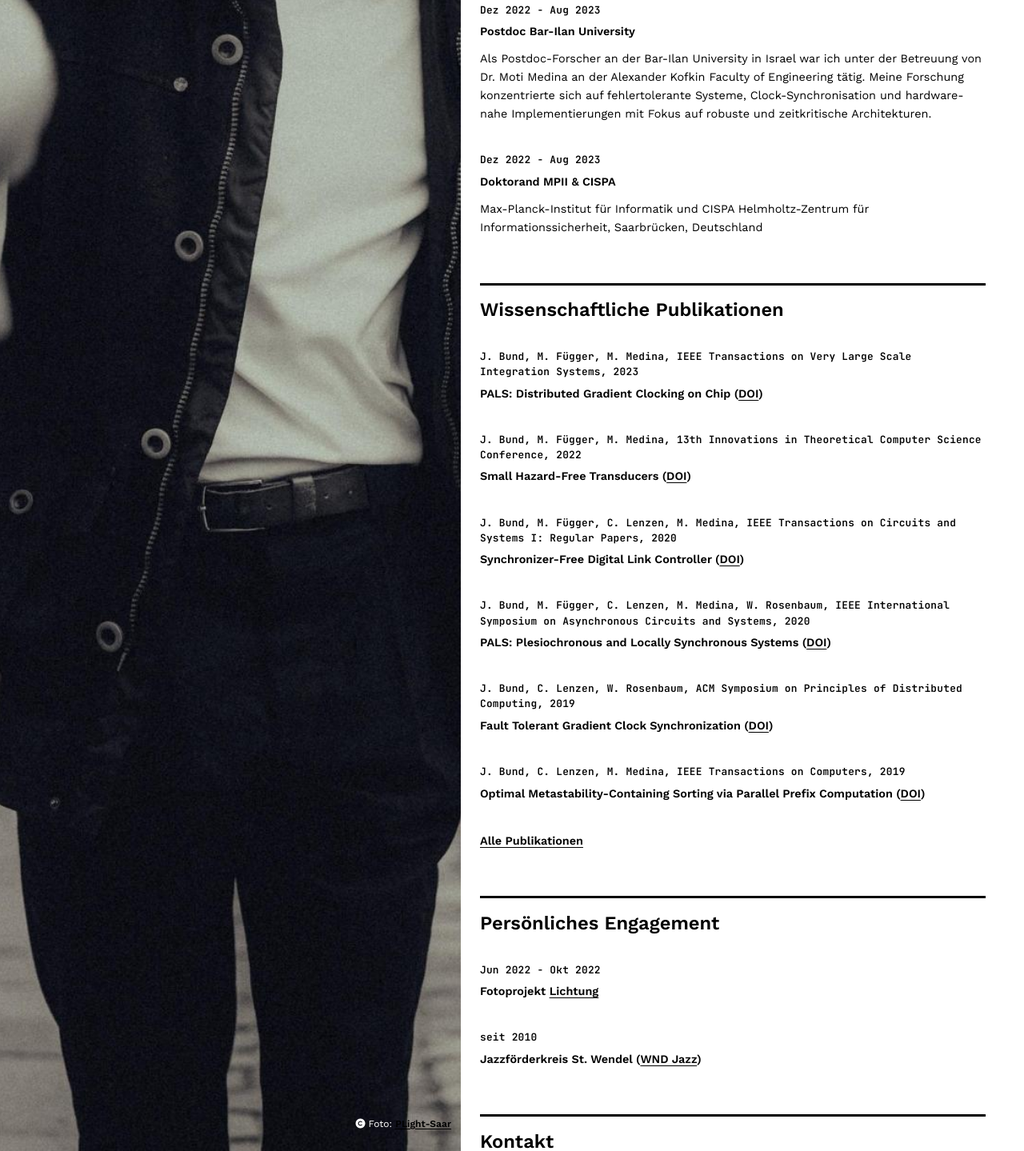
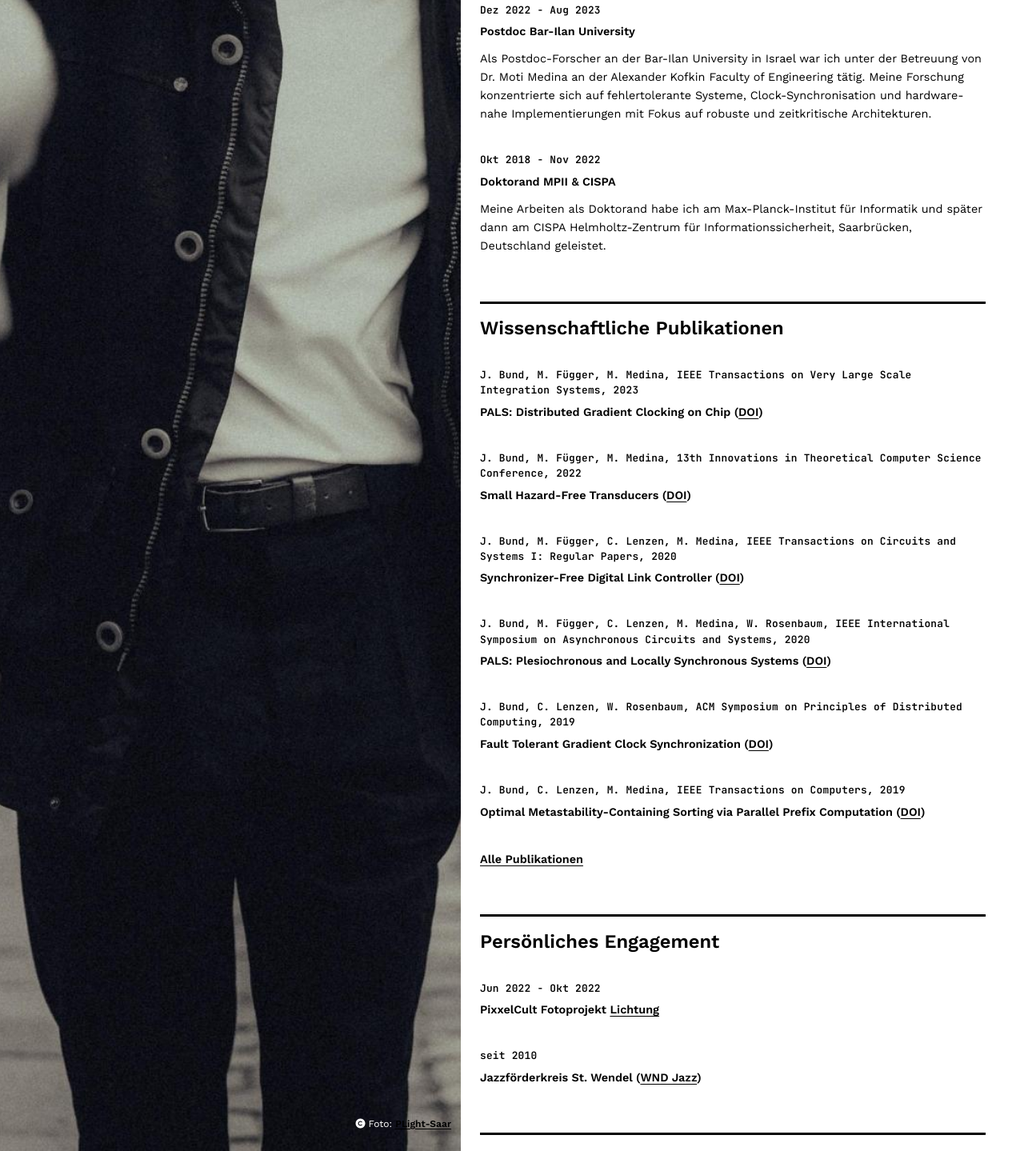
Before and after one commit to johbund/johbund.github.io, a plain HTML site: page index.html in a window 1280 px wide and 2400 px high. Shown: the part 961-2400 px from the top of the page at 80% size. Drawn offline with nearby package versions, Linux system fonts and the light colour scheme.

Commit message:
small information updates

```diff
--- a/index.html
+++ b/index.html
@@ -52,10 +52,10 @@
 					<p>Als Postdoc-Forscher an der Bar-Ilan University in Israel war ich unter der Betreuung von Dr. Moti Medina an der Alexander Kofkin Faculty of Engineering tätig. Meine Forschung konzentrierte sich auf fehlertolerante Systeme, Clock-Synchronisation und hardware-nahe Implementierungen mit Fokus auf robuste und zeitkritische Architekturen.</p>
 				</div>
 				<div class="entry">
-					<span class="entry-meta">Dez 2022 - Aug 2023</span>
+					<span class="entry-meta">Okt 2018 - Nov 2022</span>
 					<h3 class="entry-title">Doktorand MPII & CISPA</h3>
-					<p>Max-Planck-Institut für Informatik und
-					CISPA Helmholtz-Zentrum für Informationssicherheit, Saarbrücken, Deutschland
+					<p>Meine Arbeiten als Doktorand habe ich am Max-Planck-Institut für Informatik und später dann am
+					CISPA Helmholtz-Zentrum für Informationssicherheit, Saarbrücken, Deutschland geleistet.
 					</p>
 				</div>
 			</div>
@@ -94,7 +94,7 @@
 
 				<div class="entry">
 					<span class="entry-meta">Jun 2022 - Okt 2022</span>
-					<h3 class="entry-title">Fotoprojekt <a href="https://www.pixxelcult.de/serie-detail/lichtung.html" target="_blank">Lichtung</a></h3>
+					<h3 class="entry-title">PixxelCult Fotoprojekt <a href="https://www.pixxelcult.de/serie-detail/lichtung.html" target="_blank">Lichtung</a></h3>
 					<!-- <p>PixxelCult</p> -->
 				</div>
 
```
